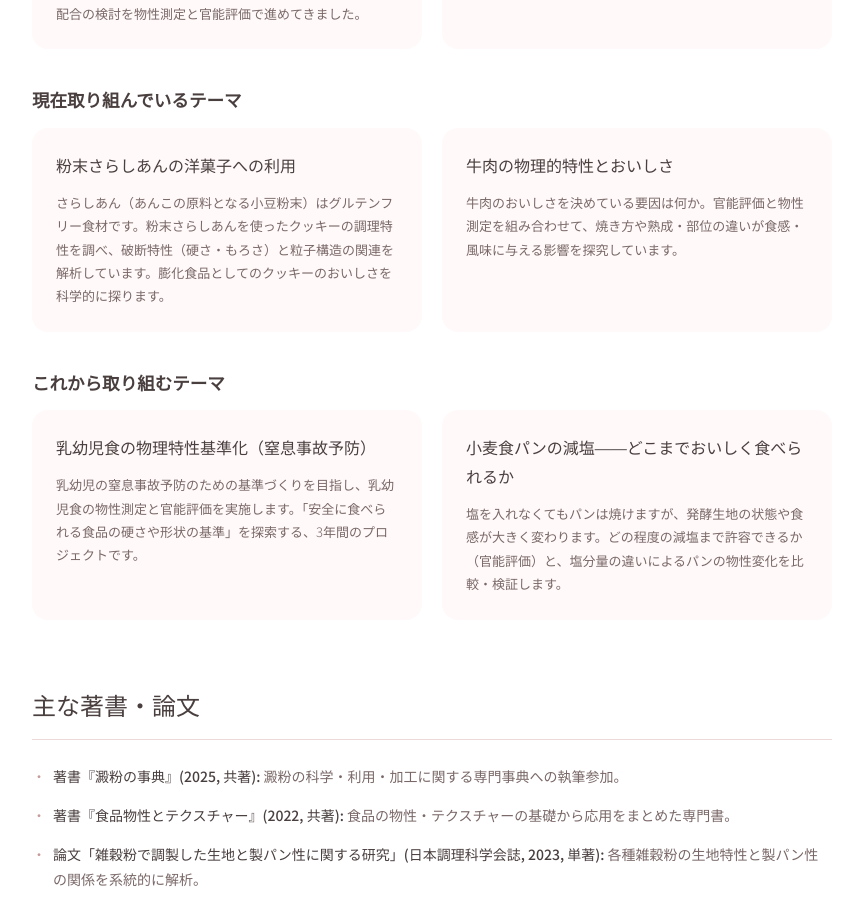
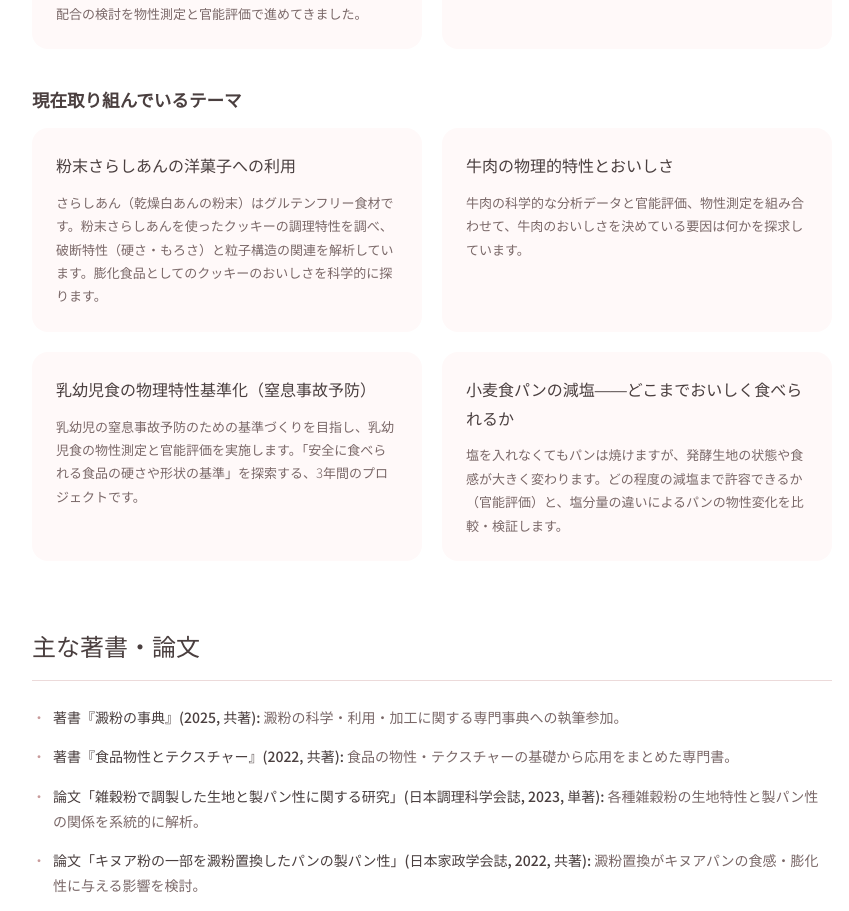
Before and after one commit to shinnosuketakeshima/shokuei-hp, a React (Vite) app: page /lab-ishii in a window 1280 px wide. Shown: the part 1260-2171 px from the top of the page, without its empty margins (208-1057 px from the left). Built offline with nearby package versions, Linux system fonts and the light colour scheme.

Commit message:
fix: LabIshii.jsx の構文エラー修正とコンテンツの整理

```diff
--- a/src/components/LabIshii.jsx
+++ b/src/components/LabIshii.jsx
@@ -98,31 +98,12 @@ export default function LabIshii() {
               {[
                 {
                   title: "粉末さらしあんの洋菓子への利用",
-                  body: "さらしあん（あんこの原料となる小豆粉末）はグルテンフリー食材です。粉末さらしあんを使ったクッキーの調理特性を調べ、破断特性（硬さ・もろさ）と粒子構造の関連を解析しています。膨化食品としてのクッキーのおいしさを科学的に探ります。"
+                  body: "さらしあん（乾燥白あんの粉末）はグルテンフリー食材です。粉末さらしあんを使ったクッキーの調理特性を調べ、破断特性（硬さ・もろさ）と粒子構造の関連を解析しています。膨化食品としてのクッキーのおいしさを科学的に探ります。"
                 },
                 {
                   title: "牛肉の物理的特性とおいしさ",
-                  body: "牛肉のおいしさを決めている要因は何か。官能評価と物性測定を組み合わせて、焼き方や熟成・部位の違いが食感・風味に与える影響を探究しています。"
-                }
-              ].map((card, i) => (
-                <motion.div
-                  key={i}
-                  className="lab-section__card"
-                  initial={{ opacity: 0, scale: 0.95 }}
-                  whileInView={{ opacity: 1, scale: 1 }}
-                  viewport={{ once: true }}
-                  transition={{ duration: 0.4, delay: i * 0.1 }}
-                >
-                  <h3>{card.title}</h3>
-                  <p>{card.body}</p>
-                </motion.div>
-              ))}
-            </div>
-
-            {/* 今後のテーマ（PPTより） */}
-            <h3 className="lab-subsection__title" style={{ marginTop: '2em' }}>これから取り組むテーマ</h3>
-            <div className="lab-section__grid" style={{ marginTop: '12px' }}>
-              {[
+                  body: "牛肉の科学的な分析データと官能評価、物性測定を組み合わせて、牛肉のおいしさを決めている要因は何かを探求しています。"
+                },
                 {
                   title: "乳幼児食の物理特性基準化（窒息事故予防）",
                   body: "乳幼児の窒息事故予防のための基準づくりを目指し、乳幼児食の物性測定と官能評価を実施します。「安全に食べられる食品の硬さや形状の基準」を探索する、3年間のプロジェクトです。"
```
